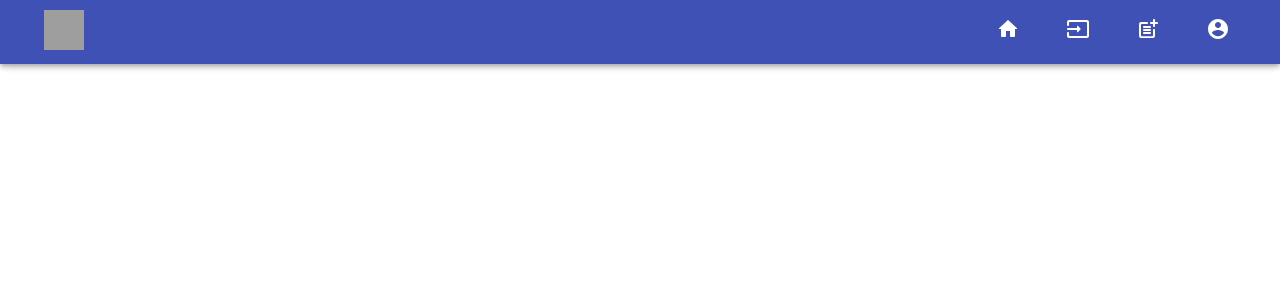
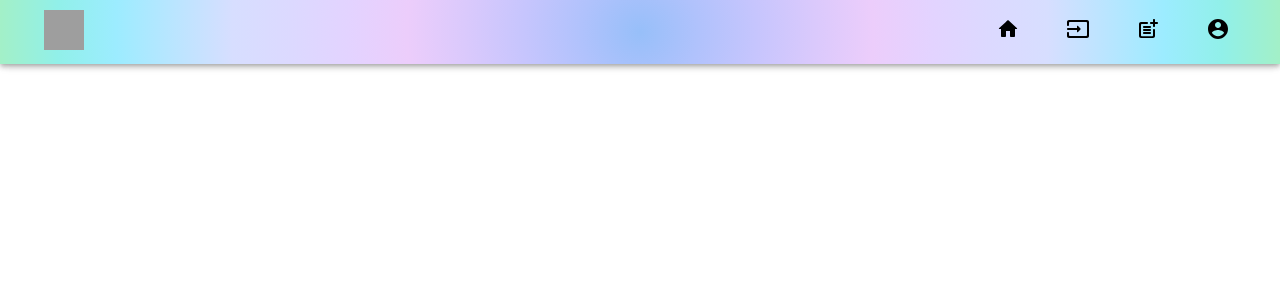
Before and after one commit to anandurdas11/Mini_project, a React (Create React App) app in the folder bloggin_webapp/: page / in a window 1280 px wide. Shown: the top 300 px of the page. Built offline with nearby package versions, Linux system fonts and the light colour scheme; grey boxes are pictures that could not be loaded.

Commit message:
header color added

```diff
--- a/bloggin_webapp/src/Components/Topbar.jsx
+++ b/bloggin_webapp/src/Components/Topbar.jsx
@@ -26,22 +26,22 @@ export default function topbar() {
               <ul className='iconbadge'>
                 <div>
 
-                    <HomeRounded></HomeRounded>
+                    <HomeRounded style={{color:"black"}}></HomeRounded>
 
                 </div>
               </ul>
               <ul className='iconbadge'>
-                 <InputRounded></InputRounded>
+                <InputRounded style={{ color: "black" }}></InputRounded>
                 </ul>
               <ul className='iconbadge'>
 
-                <PostAddRounded></PostAddRounded>
+                <PostAddRounded style={{ color: "black" }}></PostAddRounded>
 
               </ul>
 
               <ul className='iconbadge'>
 
-                <AccountCircleRounded/>
+                <AccountCircleRounded style={{ color: "black" }} />
                 </ul>
             </div>
           </Toolbar>
--- a/bloggin_webapp/src/Components/topbar.css
+++ b/bloggin_webapp/src/Components/topbar.css
@@ -9,6 +9,7 @@
     display: flex;
     align-items: center;
     justify-content: space-between;
+    background-image: radial-gradient(circle, #97bff9, #b0c2fc, #c6c5fd, #dac9fc, #eccdfb, #e3d3ff, #dcd9ff, #d7deff, #bae5ff, #9cecff, #91f0e9, #a3f0c7);
 
 }
 .topavatar{
```
